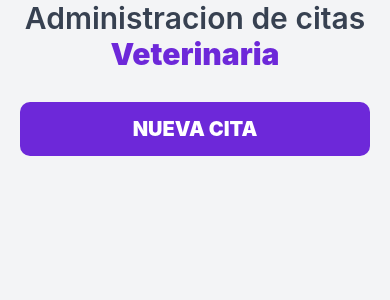
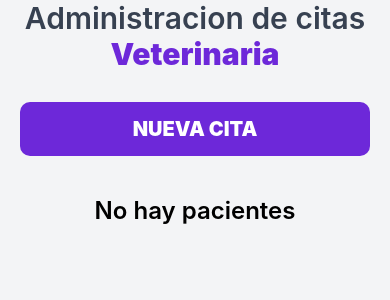
Before and after one commit to eltictacdicta/citas, a React Native app: screen / in a window 390 px wide. Shown: the top 300 px of the page. Built offline with nearby package versions, Linux system fonts and the light colour scheme.

Commit message:
Creamos el comnente paciente y el listado

```diff
--- a/App.tsx
+++ b/App.tsx
@@ -3,11 +3,13 @@
   SafeAreaView,
   Text,
   StyleSheet,
-  Pressable
+  Pressable,
+  FlatList
 } from 'react-native';
 
 
 import Formulario from './src/components/Formulario';
+import Paciente from './src/components/Paciente';
 
 function App(): JSX.Element {
 
@@ -28,6 +30,21 @@
           Nueva cita
         </Text>
       </Pressable>
+
+      {pacientes.length === 0 ?
+        <Text style={styles.noPacientes}>No hay pacientes</Text>:
+        <FlatList
+          style={styles.listado}
+          data={pacientes}
+          keyExtractor={(item)=> item.id}
+          renderItem={({item})=>{
+
+            return(
+              <Paciente item={item}/>
+            )
+          }}
+        />
+      }
 
       <Formulario
         modalVisible={modalVisible}
@@ -72,6 +89,16 @@
     fontSize:20,
     fontWeight:'900',
     textTransform: 'uppercase'
+  },
+  noPacientes:{
+    marginTop: 40,
+    textAlign: 'center',
+    fontSize: 24,
+    fontWeight: '600'
+  },
+  listado:{
+    marginTop: 50,
+    marginHorizontal: 30
   }
 })
 
--- a/src/components/Formulario.jsx
+++ b/src/components/Formulario.jsx
@@ -31,6 +31,7 @@
     }
 
     const nuevoPaciente ={
+      id: Date.now(),
       paciente,
       email,
       telefono,
--- /dev/null
+++ b/src/components/Paciente.jsx
@@ -0,0 +1,51 @@
+import React from 'react'
+import {Text, View, StyleSheet} from 'react-native'
+
+const Paciente = ({item}) => {
+    const {paciente,fecha} = item
+    const formatearFecha = fecha =>{
+        const nuevaFecha = new Date(fecha)
+        const opciones = {
+            weekday: 'long',
+            year: 'numeric',
+            month: 'long',
+            day: 'numeric'
+        }
+        return nuevaFecha.toLocaleDateString('es-ES', opciones)
+    }
+
+    return (
+        <View style={styles.contenedor}>
+            <Text style={styles.label}>Paciente</Text>
+            <Text style={styles.texto}>{paciente}</Text>
+            <Text style={styles.fecha}>{formatearFecha(fecha)}</Text>
+        </View>
+
+    )
+}
+
+const styles = StyleSheet.create({
+    contenedor:{
+        backgroundColor: '#FFF',
+        padding:20,
+        borderBottomColor:'#94a3B8',
+        borderBottomWidth:1
+    },
+    label:{
+        color:'#374151',
+        textTransform:'uppercase',
+        fontWeight:'700',
+        marginBottom:10
+    },
+    texto:{
+        fontWeight:'700',
+        color:'#6D28D9',
+        fontSize:20,
+        marginBottom:10
+    },
+    fecha:{
+        color:'#374151'
+    },
+})
+
+export default Paciente
```
